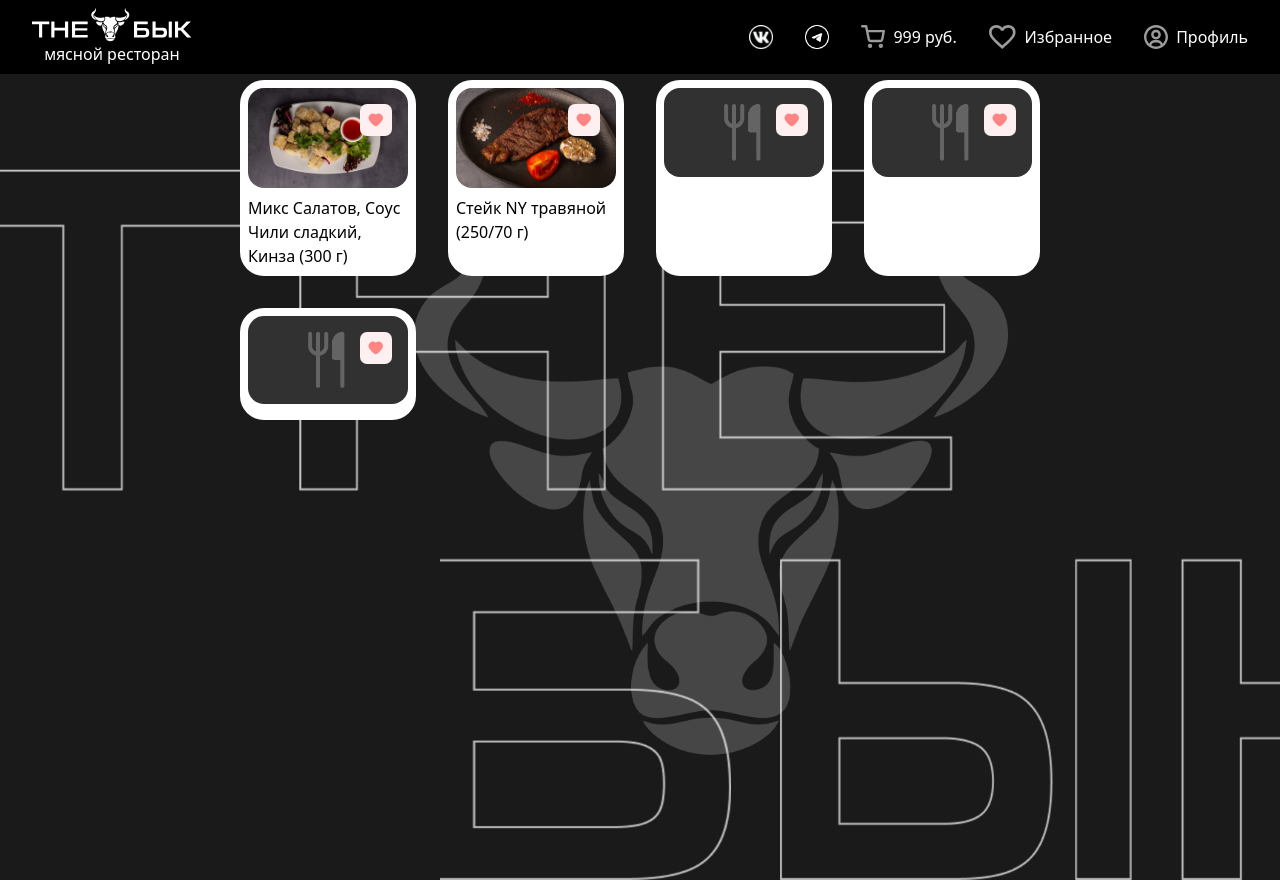
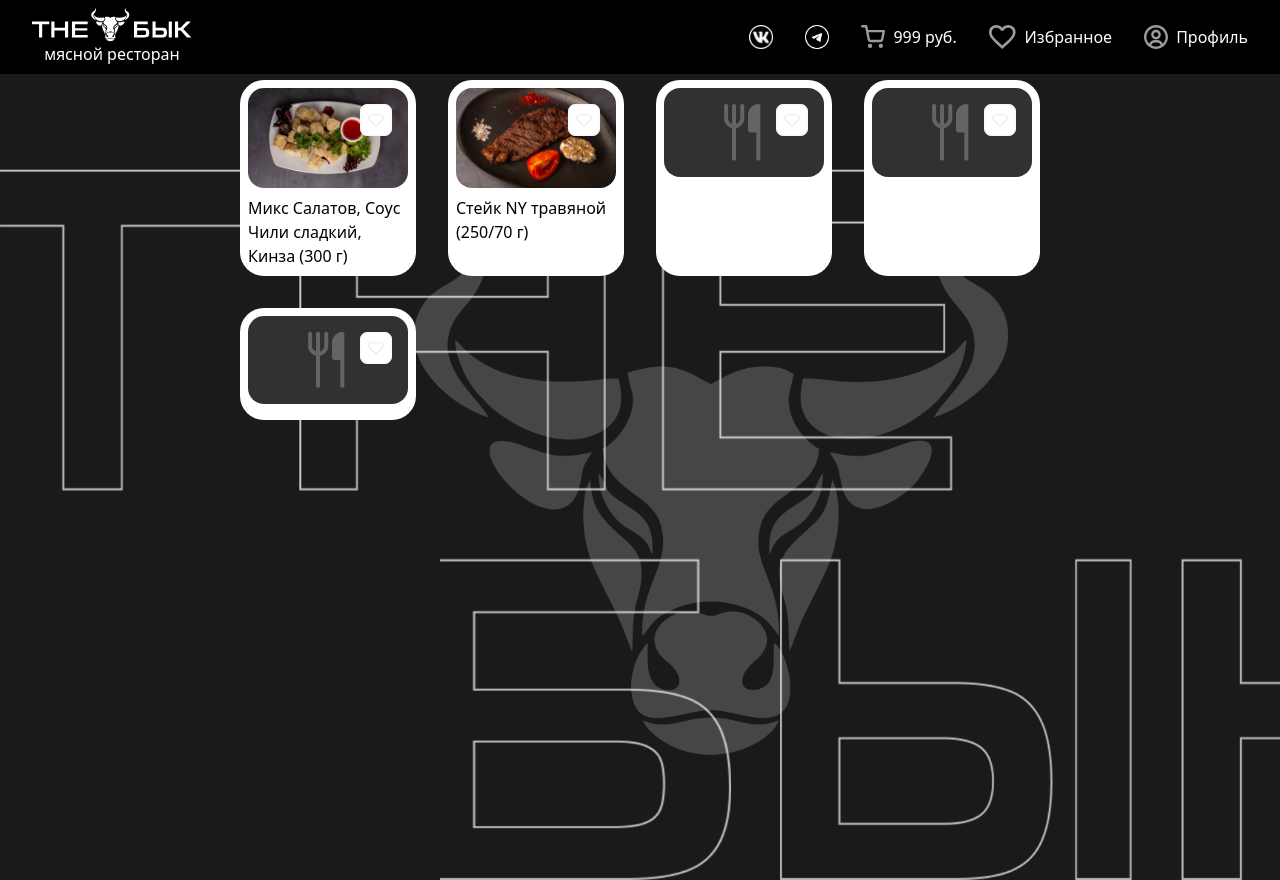
Before and after one commit to KREeDo5/vue, a Vue app in the folder vue-base/: page / in a window 1280 px wide. Built offline with nearby package versions, Linux system fonts and the light colour scheme.

Commit message:
Рефакторинг, добавил обновление состояния иконки "Избранное"

```diff
--- a/vue-base/src/components/CartItem.vue
+++ /dev/null
@@ -1,25 +0,0 @@
-<script setup>
-defineProps({
-  img: String,
-  title: String,
-  price: Number,
-  onClickDelete: Function,
-});
-</script>
-
-<template>
-  <div class="relative flex w-full border border-slate-100 rounded-xl p-4 gap-4">
-    <img :src="img" class="w-16 h-16" alt="Sneaker" />
-    <div class="flex flex-col w-full">
-      <p>{{ title }}</p>
-      <div class="flex justify-between mt-5">
-        <span class="font-bold">{{ price }} руб.</span>
-        <img
-          class="cursor-pointer opacity-30 hover:opacity-100 transition"
-          src="/close.svg"
-          alt="Close"
-        />
-      </div>
-    </div>
-  </div>
-</template>
--- a/vue-base/src/components/Card.vue
+++ b/vue-base/src/components/ProductCard.vue
@@ -1,16 +1,17 @@
 <script setup>
 import { ref } from 'vue'
-import SafeNetworkImage from '../components/SafeNetworkImage.vue'
+import SafeNetworkImage from './SafeNetworkImage.vue'
 
 defineProps({
   title: String,
   imageUrl: String,
+  isFavorite: Boolean
 })
 
-const isLiked = ref(false)
+const isFavorite = ref(false)
 
 const onClick = () => {
-  isLiked.value = !isLiked.value
+  isFavorite.value = !isFavorite.value
 }
 </script>
 
@@ -18,7 +19,12 @@ const onClick = () => {
   <div
     class="flex flex-col relative bg-white border-slate-100 rounded-3xl p-2 cursor-pointer hover:bg-relative-200"
   >
-    <img src="/like-2.svg" alt="favorite-icon" class="absolute top-6 right-6" />
+    <img
+      :src="isFavorite ? '/like-2.svg' : '/like-1.svg'"
+      alt="favorite-icon"
+      class="absolute top-6 right-6 z-0"
+      @click="onClick"
+    />
     <SafeNetworkImage :url="imageUrl" alt="product" class="rounded-2xl" />
     <p class="mt-2">{{ title }}</p>
   </div>
--- /dev/null
+++ b/vue-base/src/components/ProductList.vue
@@ -0,0 +1,21 @@
+<script setup>
+import ProductCard from './ProductCard.vue'
+</script>
+
+<template>
+  <div class="grid grid-cols-4 gap-8 mx-60">
+    <ProductCard
+      imageUrl="/bull/salat-mix.png"
+      title="Микс Салатов, Соус Чили сладкий, Кинза (300 г)"
+      :isFavorite="false"
+    />
+    <ProductCard
+      imageUrl="/bull/steak-ny.png"
+      title="Стейк NY травяной (250/70 г)"
+      :isFavorite="true"
+    />
+    <ProductCard />
+    <ProductCard />
+    <ProductCard />
+  </div>
+</template>
--- a/vue-base/src/pages/Home.vue
+++ b/vue-base/src/pages/Home.vue
@@ -1,20 +1,13 @@
 <script setup>
 import Header from '../components/Header.vue'
-import Card from '../components/Card.vue'
+import ProductList from '../components/ProductList.vue'
 </script>
 
 <template>
-  <Header class="fixed top-0 left-0 right-0" />
+  <Header class="fixed top-0 left-0 right-0 z-10" />
   <!-- <Body /> -->
   <div class="bg-[url(/bull/the-bull.png)] min-h-screen bg-cover bg-no-repeat bg-fixed mt-20">
-    <!-- Здесь билдим список -->
-    <div class="grid grid-cols-4 gap-8 mx-60">
-      <Card imageUrl="/bull/salat-mix.png" title="Микс Салатов, Соус Чили сладкий, Кинза (300 г)" />
-      <Card imageUrl="/bull/steak-ny.png" title="Стейк NY травяной (250/70 г)" />
-      <Card />
-      <Card />
-      <Card />
-    </div>
+    <ProductList />
   </div>
   <!-- <Bottom /> -->
 </template>
```
